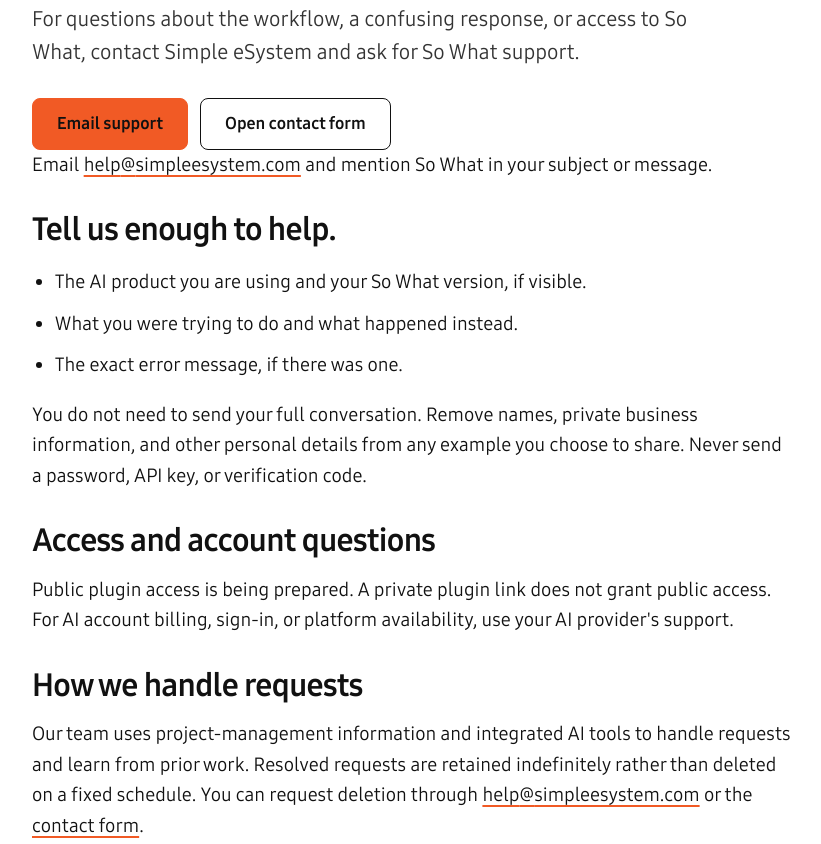
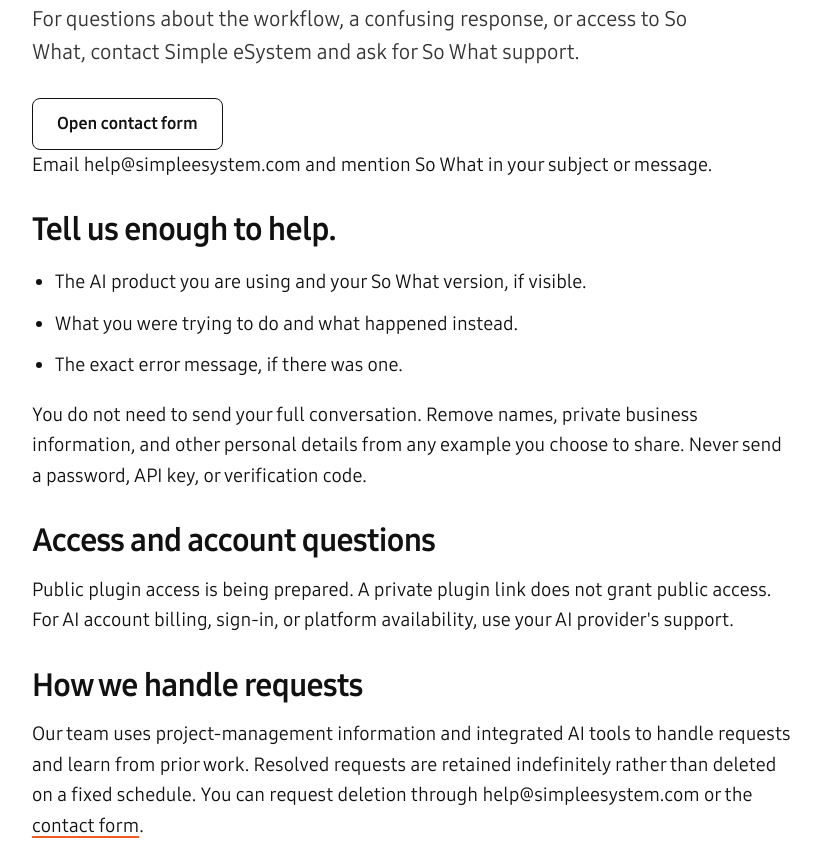
Before and after one commit to simpleesystem/simpleesystem-site, a plain HTML site: page so-what/support/index.html in a window 1280 px wide. Shown: the part 324-1168 px from the top of the page, without its empty margins (18-839 px from the left). Drawn offline with Linux system fonts and the light colour scheme.

Commit message:
Use copyable support email to preserve published page content

```diff
--- a/so-what/support/index.html
+++ b/so-what/support/index.html
@@ -16,10 +16,10 @@
 <div class="container">
 <header><nav class="sw-nav" aria-label="So What"><a href="/" aria-label="Simple eSystem home"><img src="/assets/img/simple-e-logo.svg" width="112" height="37" alt="Simple eSystem"></a><a href="/so-what/">So What</a><a href="/so-what/support/">Support</a></nav></header>
 <main id="main"><div class="sw-hero"><h1>Help with So What.</h1></div><div class="sw-content"><p class="lead">For questions about the workflow, a confusing response, or access to So What, contact Simple eSystem and ask for So What support.</p>
-<div class="btn-row"><a class="btn btn--primary" href="mailto:help%40simpleesystem.com">Email support</a><a class="btn btn--secondary" href="https://simpleesystem.com/contact/">Open contact form</a></div><p>Email <a href="mailto:help%40simpleesystem.com">help<span>@</span>simpleesystem.com</a> and mention So What in your subject or message.</p>
+<div class="btn-row"><a class="btn btn--secondary" href="https://simpleesystem.com/contact/">Open contact form</a></div><p>Email <span>help<span>@</span>simpleesystem.com</span> and mention So What in your subject or message.</p>
 <h2>Tell us enough to help.</h2><ul><li>The AI product you are using and your So What version, if visible.</li><li>What you were trying to do and what happened instead.</li><li>The exact error message, if there was one.</li></ul><p>You do not need to send your full conversation. Remove names, private business information, and other personal details from any example you choose to share. Never send a password, API key, or verification code.</p>
 <h2>Access and account questions</h2><p>Public plugin access is being prepared. A private plugin link does not grant public access. For AI account billing, sign-in, or platform availability, use your AI provider's support.</p>
-<h2>How we handle requests</h2><p>Our team uses project-management information and integrated AI tools to handle requests and learn from prior work. Resolved requests are retained indefinitely rather than deleted on a fixed schedule. You can request deletion through <a href="mailto:help%40simpleesystem.com">help<span>@</span>simpleesystem.com</a> or the <a href="https://simpleesystem.com/contact/">contact form</a>.</p><h2>Make the conversation useful.</h2><p>You can say “explore another motivation,” “map the outcomes,” “build a plan,” or “stop here.” If a proposed motivation does not fit, correct it. Your own reasons guide the process.</p><p>See the <a href="/so-what/privacy/">privacy notice</a> before sharing support information.</p></div></main>
+<h2>How we handle requests</h2><p>Our team uses project-management information and integrated AI tools to handle requests and learn from prior work. Resolved requests are retained indefinitely rather than deleted on a fixed schedule. You can request deletion through <span>help<span>@</span>simpleesystem.com</span> or the <a href="https://simpleesystem.com/contact/">contact form</a>.</p><h2>Make the conversation useful.</h2><p>You can say “explore another motivation,” “map the outcomes,” “build a plan,” or “stop here.” If a proposed motivation does not fit, correct it. Your own reasons guide the process.</p><p>See the <a href="/so-what/privacy/">privacy notice</a> before sharing support information.</p></div></main>
 <footer class="sw-footer"><span>So What by Jason Claybrook</span><a href="/so-what/support/">Support</a><a href="/so-what/privacy/">Privacy</a><a href="/so-what/terms/">Terms</a><a href="/">Simple eSystem</a></footer>
 </div>
 </body>
```
